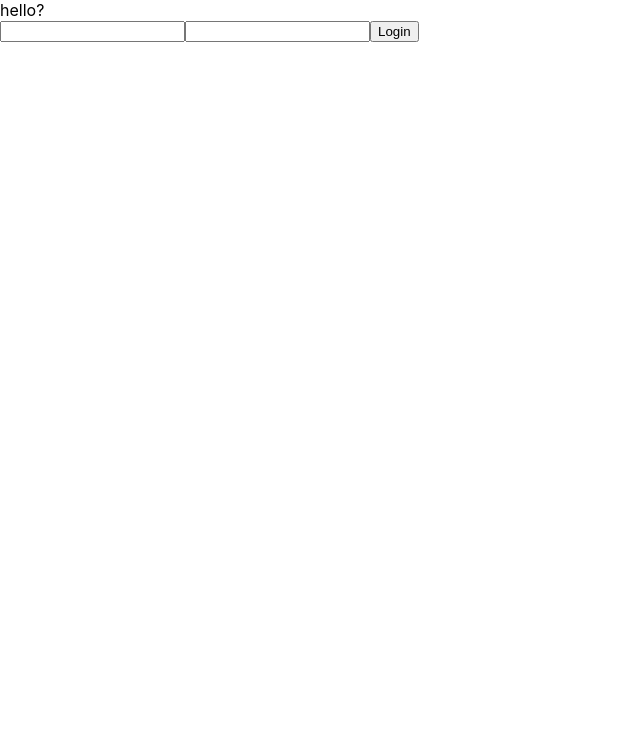
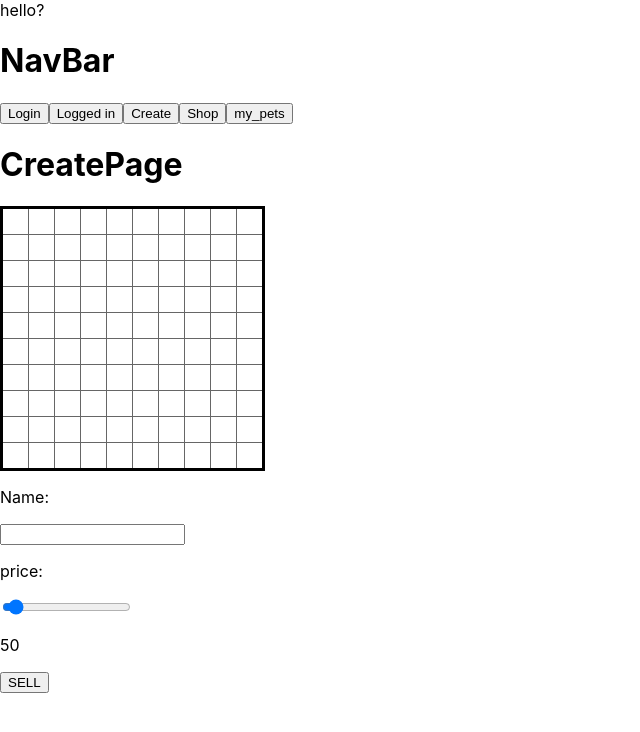
Before and after one commit to Joe-Orekhov/my_widdles, a React (Create React App) app in the folder client/: page /create in a window 1280 px wide. Shown: the top 732 px of the page, without its empty margins (0-640 px from the left). Built offline with nearby package versions, Linux system fonts and the light colour scheme; no server answers.

Commit message:
Front Pet From, creates pet not image

```diff
--- a/client/src/App.css
+++ b/client/src/App.css
@@ -36,3 +36,23 @@
     transform: rotate(360deg);
   }
 }
+
+.create-pixel{
+  width: 25px;
+  height: 25px;
+  background-color: #ffffff;
+  border: none;
+}
+.create-pixel:hover{
+  background-color: #8d8d8d;
+}
+
+
+#pixel-display{
+  background-color: rgb(102, 102, 102);
+  display: inline-grid;
+  grid-template-columns: repeat(10, 10fr);
+  justify-content: space-evenly;
+  gap: 1px;
+  border: solid;
+}
--- a/client/src/App.js
+++ b/client/src/App.js
@@ -1,6 +1,7 @@
 import "./App.css";
 import { useState, useEffect } from "react";
 import Login from "./components/login";
+import NavBar from "./components/navBar";
 
 function App() {
   const [currentUser, setCurrentUser] = useState({});
@@ -29,15 +30,18 @@ function App() {
 			.catch((err) => console.log(err))
   }, []);
 
+
+
   return (
     <div>
       hello?
-      <Login
+      <NavBar />
+      {/* <Login
         currentUser={currentUser}
         setCurrentUser={setCurrentUser}
         authChecked={authChecked}
         setAuthChecked={setAuthChecked}
-      />
+      /> */}
     </div>
   );
 }
--- a/client/src/components/createPage.js
+++ b/client/src/components/createPage.js
@@ -1,9 +1,12 @@
+import PetPixleDrawing from "./petPixleDrawing"
 
 export default function CreatePage(){
+
 
   return (
     <div>
       <h1>CreatePage</h1>
+      <PetPixleDrawing />
     </div>
   )
 }
--- /dev/null
+++ b/client/src/components/navBar.js
@@ -0,0 +1,29 @@
+import AuthenticatedHome from "./authenticatedHome";
+import UnauthenticatedHome from "./unauthenticatedHome";
+import CreatePage from "./createPage";
+import PetShop from "./petShop";
+import PetPage from "./petPage";
+
+import { Link, Switch, Route } from 'react-router-dom';
+
+export default function NavBar(){
+
+
+  return (
+    <div>
+      <h1>NavBar</h1>
+      <Link to='/'><button>Login</button></Link>
+      <Link to='/home'><button>Logged in</button></Link>
+      <Link to='/create'><button>Create</button></Link>
+      <Link to='/pet_shop'><button>Shop</button></Link>
+      <Link to='/pet_page'><button>my_pets</button></Link>
+      <Switch>
+        <Route exact path="/"><UnauthenticatedHome /></Route>
+        <Route exact path="/home"><AuthenticatedHome /></Route>
+        <Route exact path="/create"><CreatePage /></Route>
+        <Route exact path="/pet_shop"><PetShop /></Route>
+        <Route exact path="/pet_page"><PetPage /></Route>
+    </Switch>
+    </div>
+  )
+}
--- /dev/null
+++ b/client/src/components/petPixleDrawing.js
@@ -0,0 +1,68 @@
+import Pixel from "./pixel";
+import { useState } from "react";
+
+export default function PetPixleDrawinge(){
+
+  const [ name, setName ] = useState('')
+  const [ price, setPrice] = useState(50)
+  const [ blackBoxs, setBlackBoxs] =useState([])
+
+  const boxOBJ = [
+    "1A", "1B", "1C", "1D", "1E", "1F", "1G", "1H", "1I", "1J",
+    "2A", "2B", "2C", "2D", "2E", "2F", "2G", "2H", "2I", "2J",
+    "3A", "3B", "3C", "3D", "3E", "3F", "3G", "3H", "3I", "3J",
+    "4A", "4B", "4C", "4D", "4E", "4F", "4G", "4H", "4I", "4J",
+    "5A", "5B", "5C", "5D", "5E", "5F", "5G", "5H", "5I", "5J",
+    "6A", "6B", "6C", "6D", "6E", "6F", "6G", "6H", "6I", "6J",
+    "7A", "7B", "7C", "7D", "7E", "7F", "7G", "7H", "7I", "7J",
+    "8A", "8B", "8C", "8D", "8E", "8F", "8G", "8H", "8I", "8J",
+    "9A", "9B", "9C", "9D", "9E", "9F", "9G", "9H", "9I", "9J",
+    "10A", "10B", "10C", "10D", "10E", "10F", "10G", "10H", "10I", "10J"
+  ];
+
+    const newPet = {
+      "name" : name,
+      "price" : price,
+      "image" : `${blackBoxs}`
+    }
+
+  function handleSubmit(e){
+    e.preventDefault();
+
+    fetch('/create_pet',{
+      method: 'POST',
+      headers:{
+        "Content-Type" : "application/json"
+      },
+      body: JSON.stringify(newPet)
+    })
+    .then(resp => resp.json())
+    .then(data=> console.log(data))
+  }
+
+
+  return (
+    <div>
+    <div id="pixel-display">
+      { boxOBJ.map((pix)=>{
+        return(
+          <Pixel pix={pix} blackBoxs={blackBoxs}/>
+        )
+      })}
+      </div>
+
+      <div id="pet-form-home">
+      <form onSubmit={(e)=> handleSubmit(e)}>
+        <p>Name:</p>
+        <input type="text" className='pet-form' name="name" onChange={(e)=> setName(e.target.value)} ></input>
+        <p>price:</p>
+        <input type='range' min="0" max="1000" className='pet-form' name="price" onChange={(e)=> setPrice(e.target.value)} ></input>
+        <p>{price}</p>
+        <button type='submit'>SELL</button>
+      </form>
+      </div>
+
+      </div>
+
+  )
+}
--- /dev/null
+++ b/client/src/components/pixel.js
@@ -0,0 +1,41 @@
+import { useState } from 'react';
+
+export default function Pixel({pix, blackBoxs}){
+
+  const [ blacked, setBlacked ] = useState(false)
+  const [ color, setColor ] = useState("white")
+  const [ blackPix, setBlackPix ] = useState([])
+
+
+  function handleClick(e){
+
+    if(blacked === true){
+      setBlacked(false)
+      let cc = blackBoxs.indexOf(e.target.value)
+      console.log(cc)
+      blackBoxs.splice(cc, 1)
+    }else{
+      setBlacked(true)
+      blackBoxs.push(e.target.value)
+    }
+
+    if(e.target.style.backgroundColor === "white"){
+      setColor("black")
+    }else{
+      setColor("white")
+    }
+
+
+  }
+
+    return (
+      <button
+      className="create-pixel"
+      value={pix}
+      name={blacked}
+      style={{backgroundColor: color}}
+      onClick={(e)=> handleClick(e)}
+      ></button>
+    )
+
+}
--- a/client/src/index.js
+++ b/client/src/index.js
@@ -3,10 +3,13 @@ import ReactDOM from 'react-dom';
 import './index.css';
 import App from './App';
 import reportWebVitals from './reportWebVitals';
+import { BrowserRouter } from 'react-router-dom';
 
 ReactDOM.render(
   <React.StrictMode>
-    <App />
+    <BrowserRouter>
+      <App />
+    </BrowserRouter>
   </React.StrictMode>,
   document.getElementById('root')
 );
```
